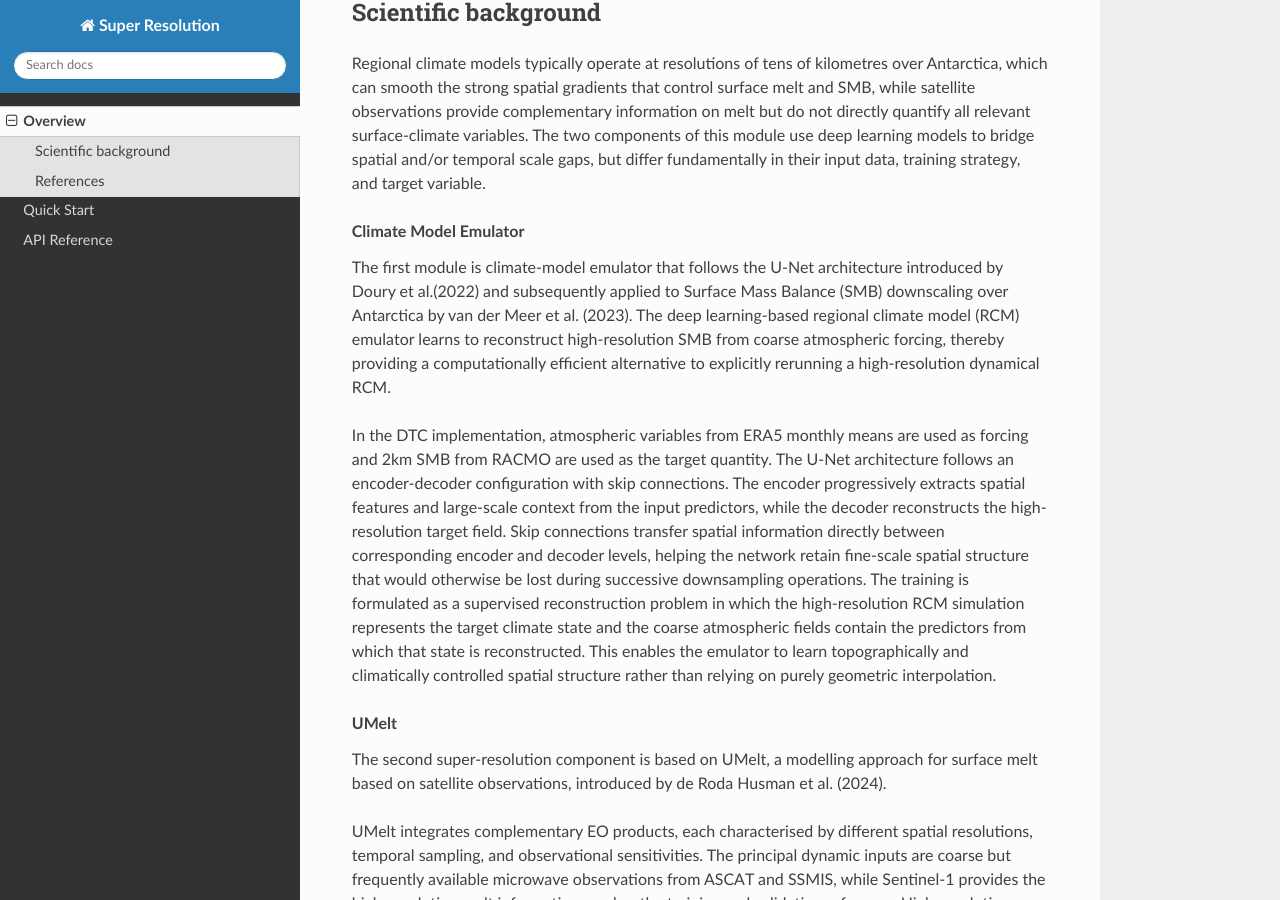
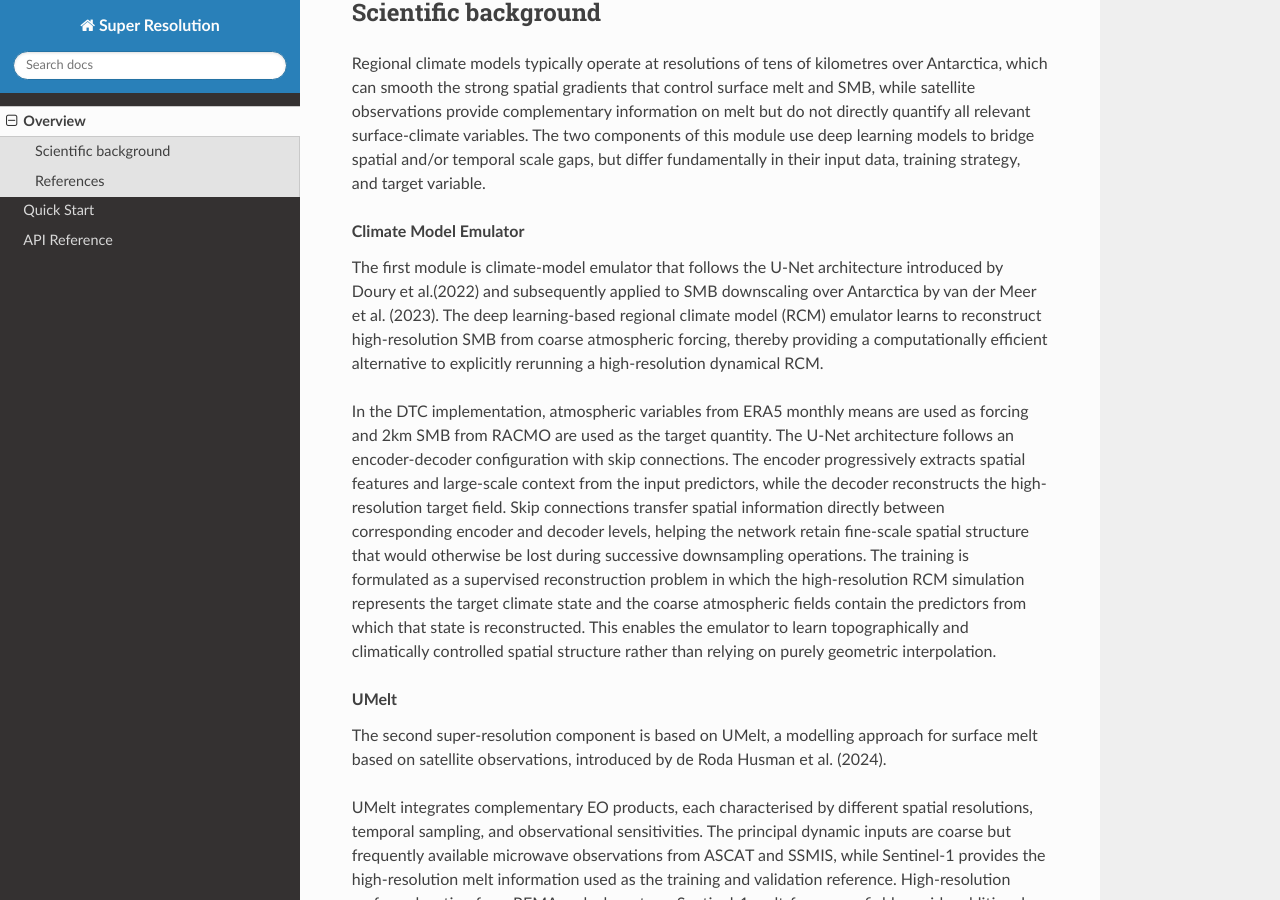
Before and after one commit to DTC-Ice-Sheets/dtc_super_resolution, a Sphinx documentation site: the page built from docs/source/overview.rst, in a window 1280 px wide and 900 px high, scrolled down 525 px. Built offline with Sphinx 7.4.7 and the Read the Docs theme 3.1.0, drawn with Linux system fonts in a browser that asks for light colours.

Commit message:
Update docs/source/overview.rst
Co-authored-by: Jan Stankiewicz <jannsta1@gmail.com>

```diff
--- a/docs/source/overview.rst
+++ b/docs/source/overview.rst
@@ -26,7 +26,7 @@ but differ fundamentally in their input data, training strategy, and target vari
 .. rubric:: Climate Model Emulator
 
 The first module is climate-model emulator that follows the U-Net architecture introduced by Doury et al.(2022)
-and subsequently applied to Surface Mass Balance (SMB) downscaling over Antarctica by van der Meer et al. (2023).
+and subsequently applied to SMB downscaling over Antarctica by van der Meer et al. (2023).
 The deep learning-based regional climate model (RCM) emulator learns to reconstruct high-resolution SMB
 from coarse atmospheric forcing, thereby providing a computationally efficient alternative to explicitly rerunning a
 high-resolution dynamical RCM.
```
